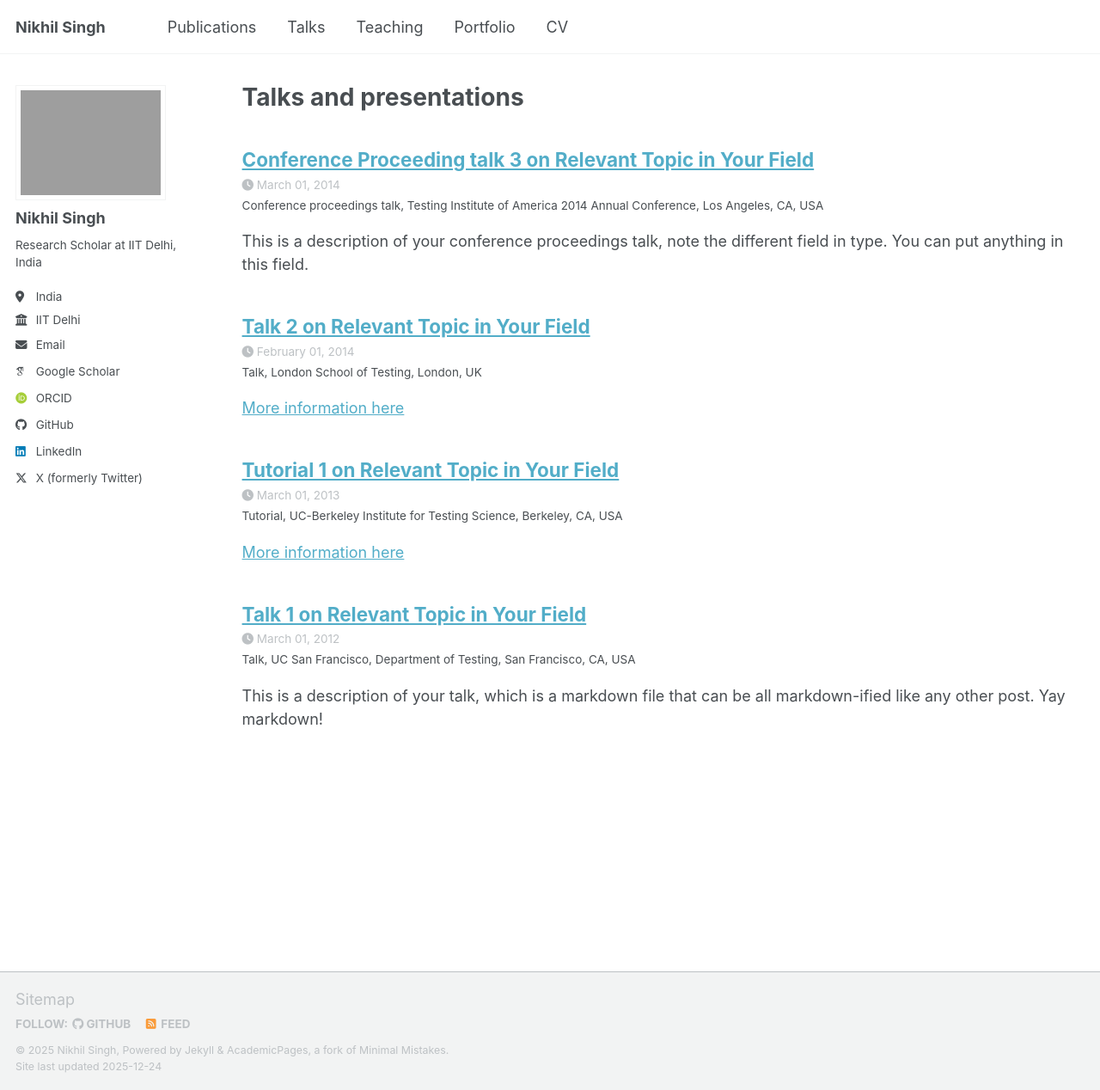
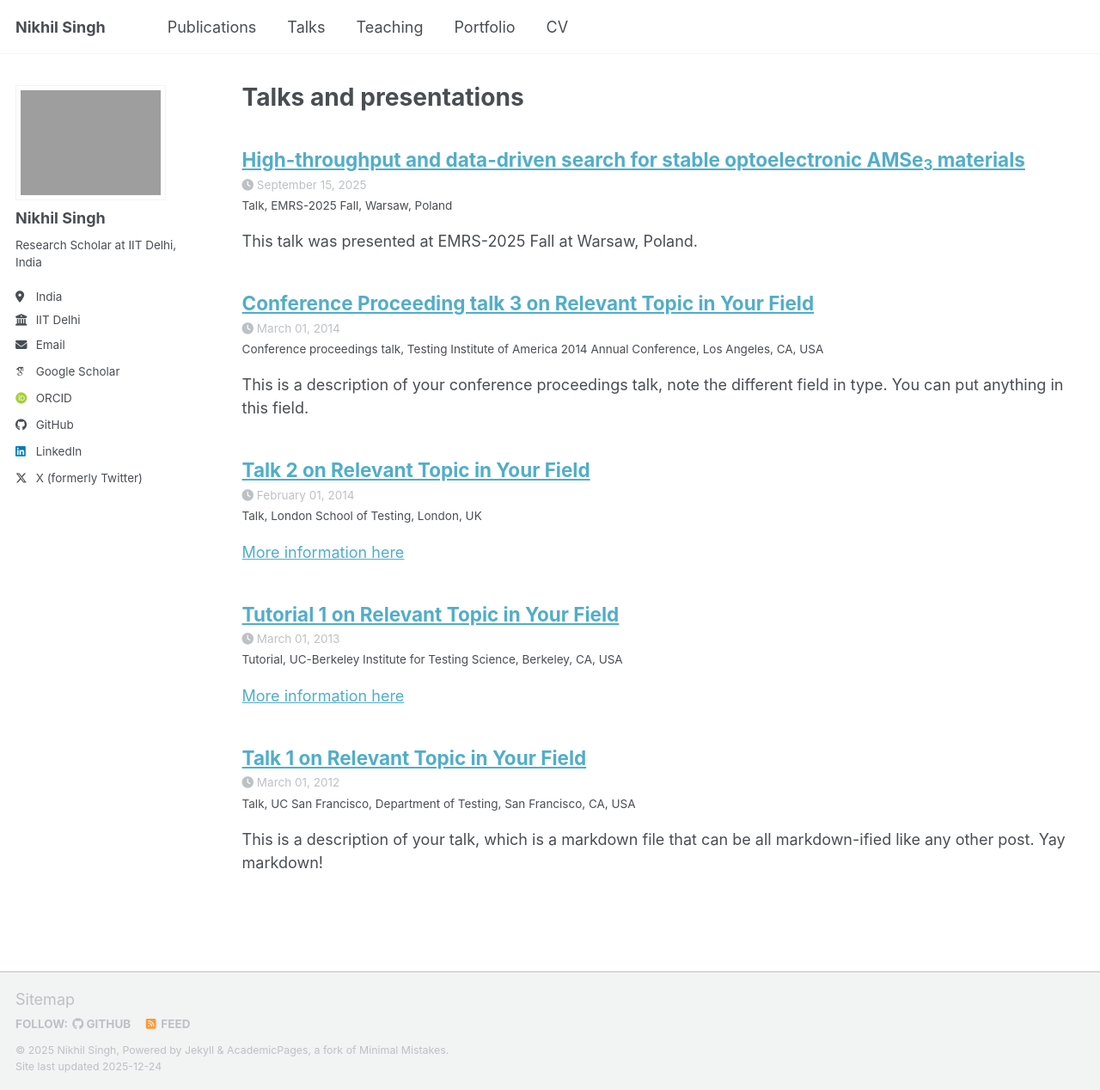
Before and after one commit to nikyadav002/nikyadav002.github.io, a Jekyll site: the page built from _pages/talks.html, in a window 1280 px wide and 1268 px high. Shown: the whole window at 86% size. Built offline with Jekyll 4.4.1, drawn with Linux system fonts in a browser that asks for light colours; some web fonts are replaced; a script bundle is joined from its source files by our own code; library files that are not in the unit come from our copies.

Commit message:
Revert light mode fix and add EMRS-2025 talk

```diff
--- a/_sass/theme/_default_dark.scss
+++ b/_sass/theme/_default_dark.scss
@@ -1,5 +1,5 @@
 /* ==========================================================================
-   DEFAULT THEME
+   DARK THEME
    ========================================================================== */
 
 /* Color codes used for the theme */
@@ -7,7 +7,14 @@
 $dark-gray                  : mix(#000, $gray, 40%);
 $darker-gray                : mix(#000, $gray, 60%);
 $light-gray                 : mix(#fff, $gray, 50%);
-$lighter-gray               : mix(#fff, $gray, 90%);
+
+$background                 : #474747;
+$background-light           : mix(#fff, $background, 80%);
+$background-lighter         : mix(#fff, $background, 90%);
+$text                       : #ffffff;
+$link                       : #0ea1c5;
+$link-dark                  : mix(#000, $link, 25%);
+$link-light                 : mix(#fff, $link, 25%);
 
 /* Color codes used for the site */
 $danger-color               : #ee5f5b;
@@ -26,22 +33,22 @@
 $sidebar-link-max-width     : 250px;
 $sidebar-screen-min-width   : 1024px;
 
-/* Default light theme for the site */
-:root {
-    --global-base-color                 : #{$gray};
-    --global-bg-color                   : #fff;
-    --global-footer-bg-color            : #f2f3f3;
-    --global-border-color               : #{$lighter-gray};
-    --global-dark-border-color          : #bdc1c4;
+/* Dark theme for the site */
+html[data-theme="dark"] {
+    --global-base-color                 : #{$background};
+    --global-bg-color                   : #{$background};
+    --global-footer-bg-color            : #{$background};
+    --global-border-color               : #{$light-gray};
+    --global-dark-border-color          : #{$background-light};
     --global-code-background-color      : #fafafa;
     --global-code-text-color            : #{$darker-gray};
-    --global-fig-caption-color          : mix(#fff,  #{$dark-gray}, 25%);
-    --global-link-color                 : #52adc8;
-    --global-link-color-hover           : mix(#000, #2f7f93, 25%);
-    --global-link-color-visited         : mix(#fff, #2f7f93, 25%);
-    --global-masthead-link-color        : #{$dark-gray};
-    --global-masthead-link-color-hover  : mix(#000, #{$gray}, 25%);
-    --global-text-color                 : #{$dark-gray};
-    --global-text-color-light           : #{$light-gray};
-    --global-thead-color                : #{$lighter-gray};
+    --global-fig-caption-color          : #{$light-gray};
+    --global-link-color                 : #{$link};
+    --global-link-color-hover           : #{$link-dark};
+    --global-link-color-visited         : #{$link-light};
+    --global-masthead-link-color        : #{$text};
+    --global-masthead-link-color-hover  : #{$background-light};
+    --global-text-color                 : #{$text};
+    --global-text-color-light           : #f3f3f3;
+    --global-thead-color                : #{$background-lighter};
 }
--- /dev/null
+++ b/_talks/2025-09-15-emrs-pl.md
@@ -0,0 +1,11 @@
+---
+title: "High-throughput and data-driven search for stable optoelectronic AMSe<sub>3</sub> materials"
+collection: talks
+type: "Talk"
+permalink: /talks/2025-09-15-emrs-pl
+venue: "EMRS-2025 Fall"
+date: 2025-09-15
+location: "Warsaw, Poland"
+---
+
+This talk was presented at EMRS-2025 Fall at Warsaw, Poland.
```
